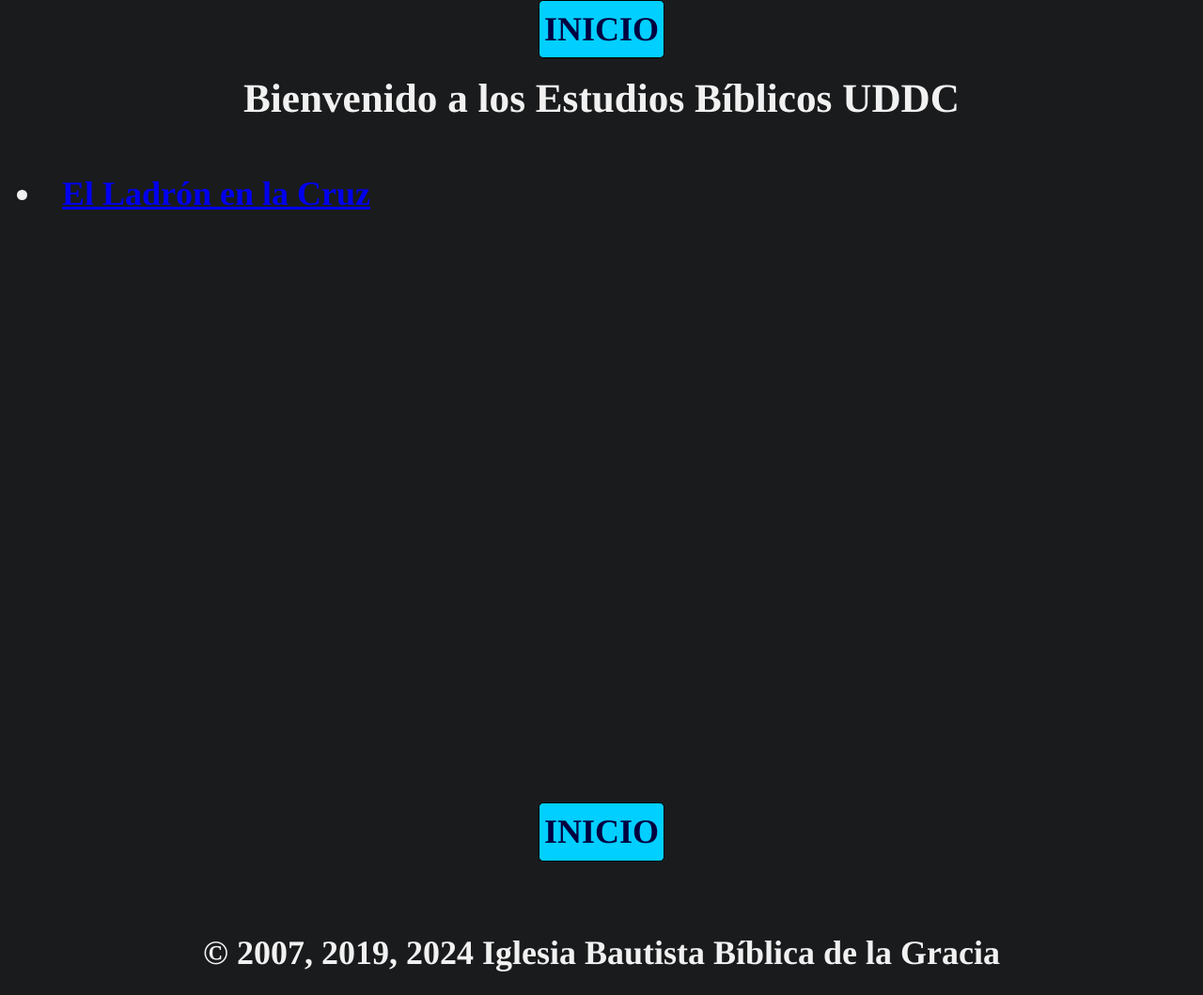
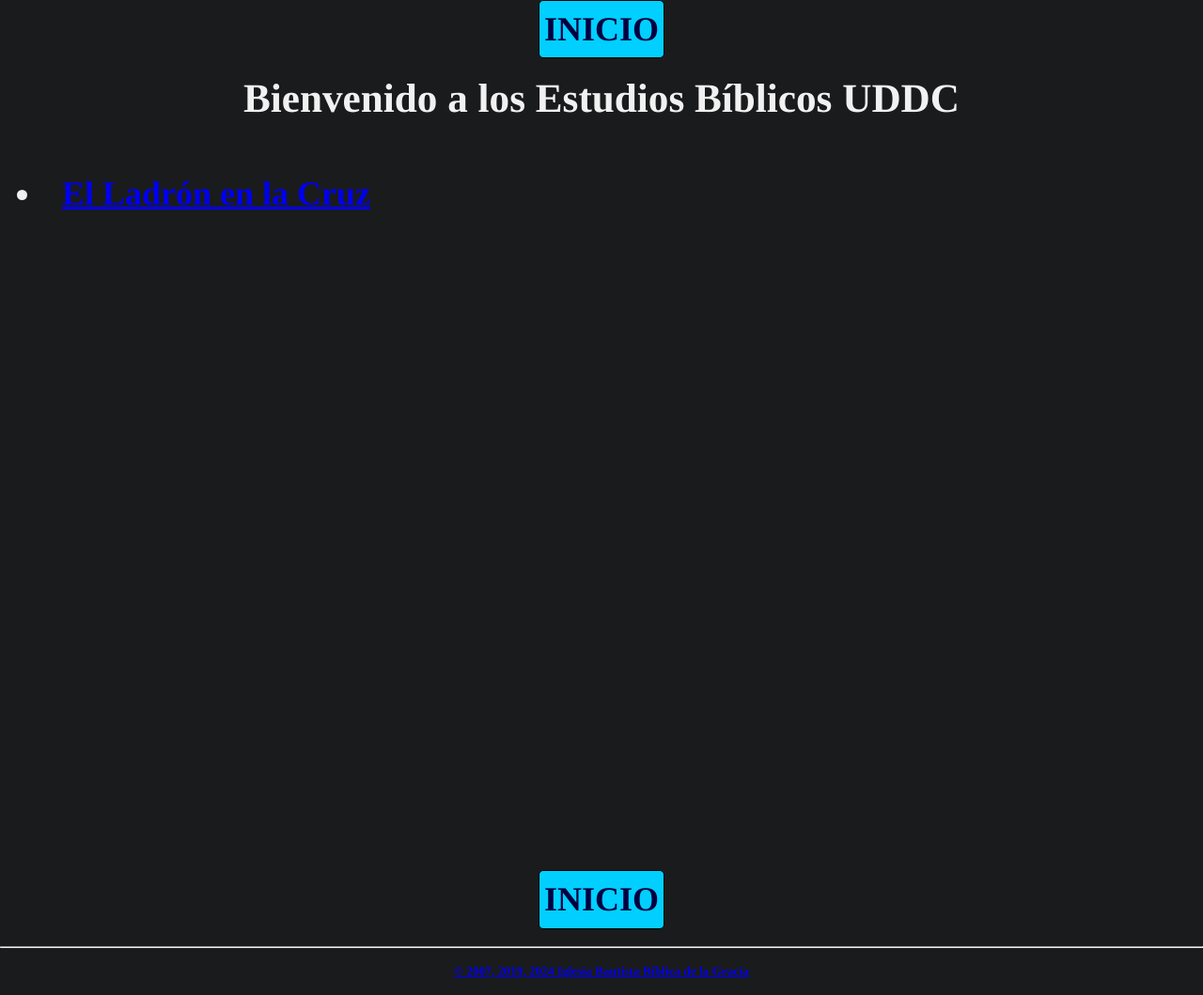
Before and after one commit to discipulodecristo/estudiobiblia, a Jekyll site: the page built from index.md, in a window 1280 px wide. Shown: the whole page at 94% size. Built offline with Jekyll 4.4.1, drawn with Linux system fonts in a browser that asks for light colours; some web fonts are replaced.

Commit message:
Refactor footer with copyright and improved layout
Updated footer to include copyright link and improved structure.

```diff
--- a/_layouts/plantilla.html
+++ b/_layouts/plantilla.html
@@ -60,11 +60,23 @@
 </div>
 
 <!-- ✅ PIE DE PÁGINA -->
-<ul class="tnav">
+
+<footer style="text-align:center;margin-top:2em;">
+
+  <ul class="tnav">
   <li><a href="{{ page.anterior }}">{{ page.menu_titulo }}</a></li>
 </ul>
-<footer style="text-align:center;margin-top:2em;">
-  <p>© 2007, 2019, 2024 Iglesia Bautista Bíblica de la Gracia</p>
+
+<div class="footnote">
+<hr />
+</div>
+<div class="copyright">
+
+<p align="center"><a href='copyright.htm'>© 2007, 2019, 2024 Iglesia Bautista Bíblica de la Gracia</a></p>
+</div>
+</div></body></html>
+
+
 </footer>
 
 </body>
```
